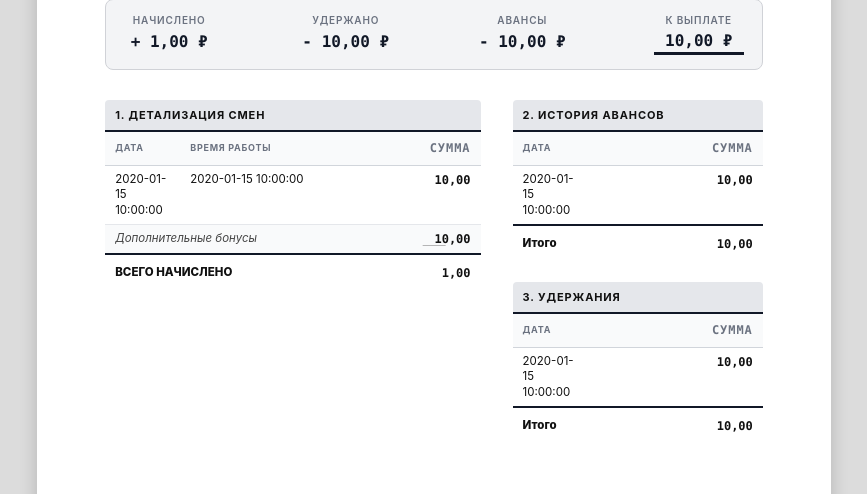
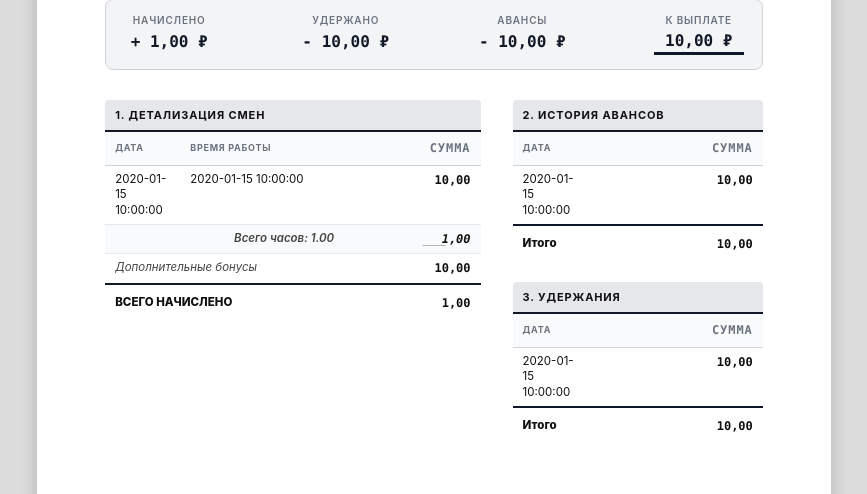
Before and after one commit to xpasha85/payslip-app, a FastAPI app: template app/templates/print_view.html in a window 1280 px wide. Shown: the part 153-647 px from the top of the page, without its empty margins (206-1073 px from the left). Run offline with FastAPI, Linux system fonts and the light colour scheme; the template is opened without the code that fills it: most values are stand-ins (such as "Sample title", 1, 10 or a date in 2020).

Commit message:
feat: add all working hours

```diff
--- a/app/main.py
+++ b/app/main.py
@@ -18,7 +18,6 @@ security = HTTPBasic()
 templates = Jinja2Templates(directory="app/templates")
 
 # --- НАСТРОЙКИ БЕЗОПАСНОСТИ ---
-# По умолчанию: admin / secret (если не задано в docker-compose)
 ADMIN_USER = os.getenv("ADMIN_USER", "admin")
 ADMIN_PASS = os.getenv("ADMIN_PASS", "secret")
 
@@ -34,15 +33,20 @@ def get_current_username(credentials: HTTPBasicCredentials = Depends(security)):
         )
     return credentials.username
 
-# --- ФИЛЬТРЫ ---
+# --- ФИЛЬТР (СТАНДАРТНЫЙ, 0,00) ---
 def format_rub(value):
-    if value is None: return "0,00"
+    if value is None or value == "": return "0,00"
     try: val = float(value)
     except: return "0,00"
+
     s = "{:,.2f}".format(val)
+    # Заменяем запятую на пробел, точку на запятую
     return s.replace(",", "SPACE").replace(".", ",").replace("SPACE", " ")
 
+# Регистрируем фильтр
 templates.env.filters["rub"] = format_rub
+# На всякий случай регистрируем rub_dash как rub, чтобы не ломался старый шаблон, если он остался
+templates.env.filters["rub_dash"] = format_rub
 
 # --- ВСПОМОГАТЕЛЬНЫЕ ФУНКЦИИ ---
 def clean_money(val):
@@ -72,12 +76,6 @@ def get_rus_day(date_str, year_str):
     except: return ""
 
 def parse_single_file(file_bytes, filename):
-    # ... (код парсинга без изменений, как в v4.0) ...
-    # Я сократил этот блок для читаемости ответа,
-    # ОБЯЗАТЕЛЬНО ОСТАВЬ ТУТ ПОЛНЫЙ КОД ФУНКЦИИ parse_single_file ИЗ ПРОШЛОГО ШАГА (v4.0)
-    # Если нужно, я продублирую его снова, но он идентичен.
-
-    # --- НАЧАЛО ВСТАВКИ КОДА ПАРСИНГА (из v4.0) ---
     print(f"--- ОБРАБОТКА: {filename} ---")
     if filename.endswith(".csv"):
         try: df = pd.read_csv(io.BytesIO(file_bytes), header=None, dtype=str)
@@ -121,7 +119,8 @@ def parse_single_file(file_bytes, filename):
     current_emp = {
         "name": raw_name, "period": raw_period, "start_balance": 0.0,
         "shifts": [], "advances": [], "deductions": [], "bonuses": [],
-        "total_accrued": 0.0, "total_payout": 0.0, "calc_payout": 0.0
+        "total_accrued": 0.0, "total_payout": 0.0, "calc_payout": 0.0,
+        "total_hours": 0.0, "total_shift_pay": 0.0 # <--- НОВЫЕ ПОЛЯ
     }
     clean_rates = []
 
@@ -147,7 +146,9 @@ def parse_single_file(file_bytes, filename):
             is_debt_repayment = False
             if current_emp["start_balance"] > 0 and c_advance < 0:
                 if abs(abs(c_advance) - current_emp["start_balance"]) < 2.0: is_debt_repayment = True
+
             if c_bonus != 0: current_emp["bonuses"].append({"date": clean_date_str, "amount": c_bonus})
+
             if c_hours > 0:
                 is_source_for_rate = (c_deduct == 0) and (c_advance == 0)
                 earnings = 0.0
@@ -157,6 +158,7 @@ def parse_single_file(file_bytes, filename):
                         rate = pure_hours_pay / c_hours
                         clean_rates.append(rate)
                     earnings = pure_hours_pay
+
                 weekday_suffix = get_rus_day(clean_date_str, period_year)
                 current_emp["shifts"].append({
                     "date": clean_date_str + weekday_suffix, "time": str(get_val(COL_TIME)) if not pd.isna(get_val(COL_TIME)) else "",
@@ -173,12 +175,17 @@ def parse_single_file(file_bytes, filename):
         avg_rate = clean_rates[len(clean_rates)//2]
 
     hours_earnings_sum = 0.0
+    total_hours_sum = 0.0 # <--- СЧЕТЧИК ЧАСОВ
+
     for shift in current_emp["shifts"]:
         if not shift["is_source_for_rate"]:
             if avg_rate > 0: shift["earnings"] = shift["hours"] * avg_rate
             else: shift["earnings"] = shift["row_total_source"] - shift["bonus_in_row"] - shift["advance"] - shift["deduct"]
+
         shift["earnings"] = round(shift["earnings"], 2)
         hours_earnings_sum += shift["earnings"]
+        total_hours_sum += shift["hours"] # <--- ПЛЮСУЕМ ЧАСЫ
+
         if shift["deduct"] != 0: current_emp["deductions"].append({"date": shift["date"].split(" ")[0], "amount": shift["deduct"]})
         if shift["advance"] != 0:
             if not (current_emp["start_balance"] > 0 and abs(abs(shift["advance"]) - current_emp["start_balance"]) < 2.0):
@@ -187,17 +194,19 @@ def parse_single_file(file_bytes, filename):
     total_bonuses = sum(b["amount"] for b in current_emp["bonuses"])
     total_deductions = sum(d["amount"] for d in current_emp["deductions"])
     total_advances = sum(a["amount"] for a in current_emp["advances"])
+
+    # <--- ЗАПИСЫВАЕМ ИТОГИ ПО ЧАСАМ ---
+    current_emp["total_hours"] = round(total_hours_sum, 2)
+    current_emp["total_shift_pay"] = round(hours_earnings_sum, 2)
+
     current_emp["total_accrued"] = round(hours_earnings_sum + total_bonuses, 2)
     current_emp["calc_payout"] = round(current_emp["total_accrued"] + total_deductions + total_advances, 2)
     employees.append(current_emp)
     return employees
-    # --- КОНЕЦ ВСТАВКИ КОДА ---
 
-# --- РОУТЫ (ЗАЩИЩЕННЫЕ) ---
-
+# --- РОУТЫ ---
 @app.get("/", response_class=HTMLResponse)
 async def home(request: Request, username: str = Depends(get_current_username)):
-    # Мы передаем username в шаблон, если захочешь вывести "Привет, админ"
     return templates.TemplateResponse("index.html", {"request": request})
 
 @app.post("/upload")
--- a/app/templates/print_view.html
+++ b/app/templates/print_view.html
@@ -102,6 +102,15 @@
                     </tr>
                     {% endfor %}
 
+                    <tr style="background-color: #f8f9fa; border-top: 1px solid #999;">
+                        <td colspan="2" style="text-align: right; font-weight: 600; color: #444; font-style: italic; padding-right: 15px;">
+                            Всего часов: {{ "%.2f"|format(emp.total_hours) }}
+                        </td>
+                        <td class="col-money" style="font-style: italic;">
+                            {{ emp.total_shift_pay | rub }}
+                        </td>
+                    </tr>
+
                     {% for b in emp.bonuses %}
                     <tr>
                         <td colspan="2" style="font-style: italic; color: #444; text-align: left; padding-left: 10px;">
```
